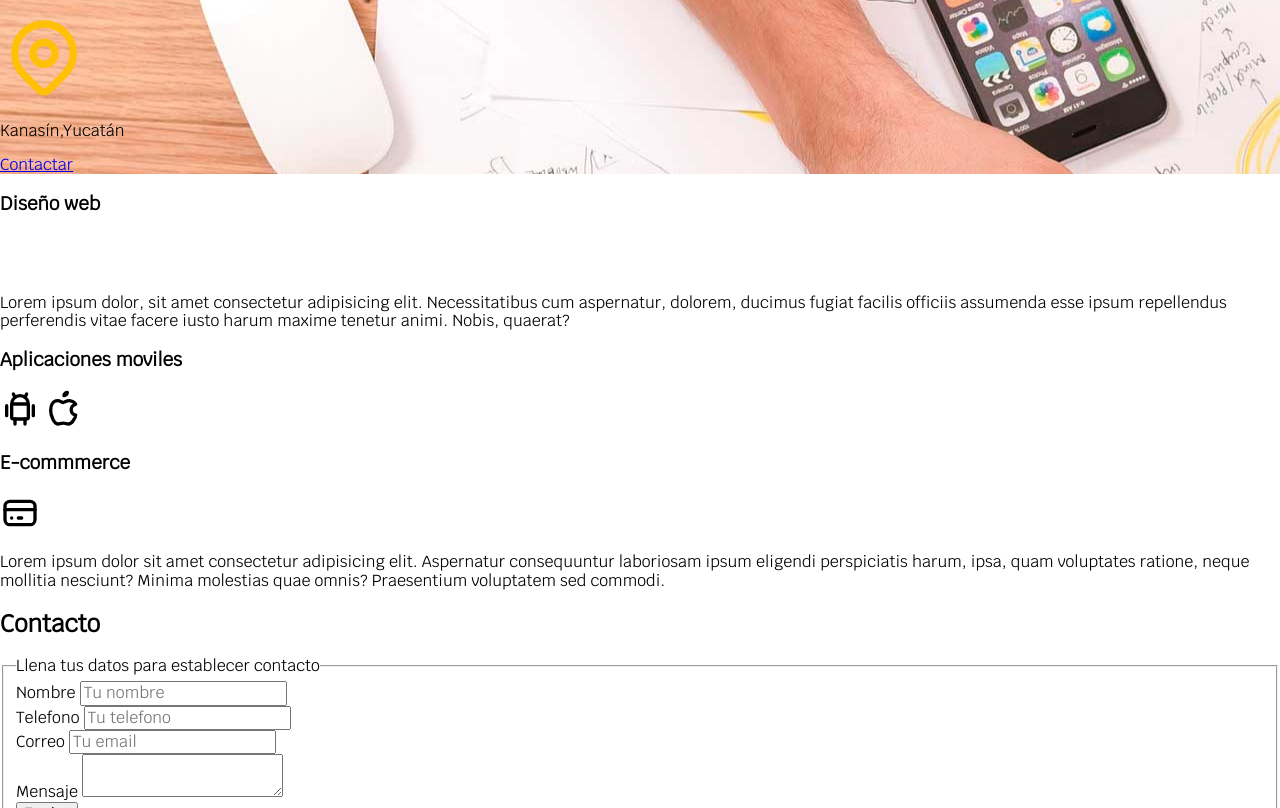
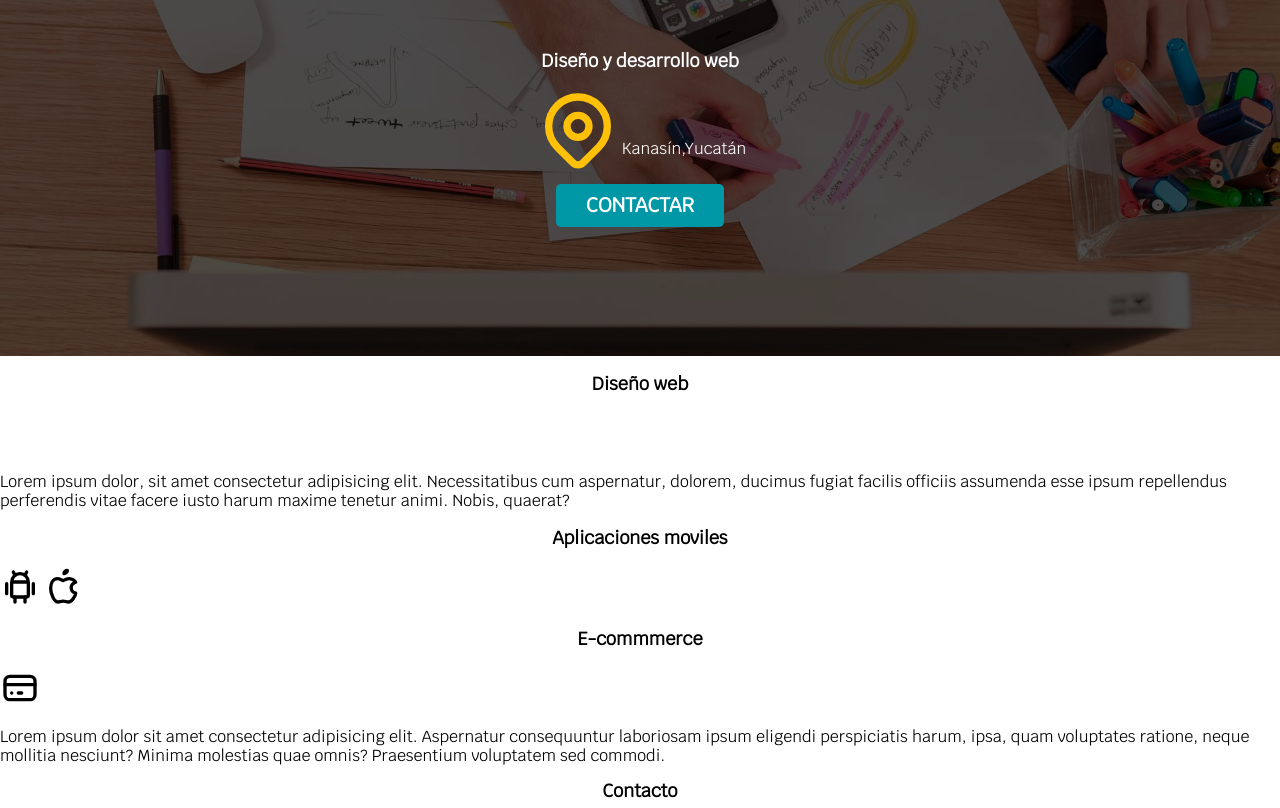
Before and after one commit to Lilianhurtado/Pro-web-7SA, a plain HTML site: page developer_page_7SA/index.html in a window 1280 px wide. Shown: the part 268-1076 px from the top of the page. Drawn offline with Linux system fonts and the light colour scheme; files that its build step writes are made by us from their sources.

Commit message:
Hero  finished

```diff
--- a/developer_page_7SA/css/styles.css
+++ b/developer_page_7SA/css/styles.css
@@ -13,7 +13,32 @@
 html{
     /*conversion para web */
     font-size: 62.5%;
+    font-family: krub, Helvetica, sans-serif;
+    /*Hack para modelo de caja*/
+    box-sizing: border-box;
 }
+
+*,*b::before,* ::after{
+    /*Hack para modelo de caja */
+    box-sizing: inherit;
+}
+
+/* Tipografia*/
+h1{
+font-size: 3.8rem;
+}
+
+h2{
+    font-size:1.8rem;
+}
+
+h3{
+    font-size:1.8rem;
+}
+h1,h2,h3{
+    text-align: center;
+}
+
 body{
     /*16 px es el estandar para navegadores */
     font-size: 16px;
@@ -86,6 +111,61 @@ body{
     /*../*/
     background-image: url("/img/hero.jpg");
     background-repeat: no repeat;
-     /cover cubre la imagen con todo el tamaño posible
+     /*cover cubre la imagen con todo el tamaño posible*/
     background-size: cover;
+    height: 450px; /*Altura del elemento hero*/
+    position: relative; /* para manipular la posicion
+    el padre siempre debe ser relative*/
+
 }
+
+.contenido-hero{
+    /* para manipular la posicion
+    el hijo siempre debe ser relative*/
+    position: absolute;
+    background-color: rgba(0,0,0,.7); /*Al 70%*/
+    width: 100%;
+    height: 100%;
+    /*Alinear vertical y horizontalmente*/
+    display: flex;
+    flex-direction: column;
+    align-items: center;
+    justify-content: center;
+
+}
+
+
+.ubicacion{
+    display: flex;
+    align-items: flex-end;
+}
+
+
+.boton{
+    background-color: var(--secundario);
+    color: var(--blanco);
+    padding:1rem 3rem;
+    /*borde redondeado*/
+    border-radius: .5rem;
+    margin-top: 1rem;
+    font-size:2rem;
+    text-transform: uppercase;
+    text-decoration: none;
+    font-weight: bold;
+    /*Ancho del boton al 90% para diseño movil*/
+    width:90%;
+    /*Alinear texto del boton*/
+    text-align: center;
+}
+.contenido-hero p,
+.contenido-hero h2{
+    color: var(--blanco);
+
+
+}
+
+@media (min-width: 768px){
+    .boton{
+        width: auto;
+    }
+}
--- a/developer_page_7SA/index.html
+++ b/developer_page_7SA/index.html
@@ -1,5 +1,6 @@
 <!DOCTYPE html>
 <html lang="en">
+
 <head>
   <meta charset="UTF-8">
   <meta name="viewport" content="width=device-width, initial-scale=1.0">
@@ -17,6 +18,7 @@
   <link href="https://fonts.googleapis.com/css2?family=Krub&display=swap" rel="stylesheet">"
 
 </head>
+
 <body>
   <header>
     <h1 class="titulo">Lilian Hurtado <span>Developer</span> </h1>
@@ -32,58 +34,36 @@
   </div>
   <section class="hero">
     <div class="contenido-hero">
-    <h2 class="titulo">Diseño y desarrollo web</h2>
-    <svg
-  xmlns="http://www.w3.org/2000/svg"
-  width="88"
-  height="88"
-  viewBox="0 0 24 24"
-  fill="none"
-  stroke="#ffc107"
-  stroke-width="2"
-  stroke-linecap="round"
-  stroke-linejoin="round"
->
+      <h2>Diseño y desarrollo web</h2>
+      <Div class="ubicacion">
+        <svg xmlns="http://www.w3.org/2000/svg" width="88" height="88" viewBox="0 0 24 24" fill="none" stroke="#ffc107"
+          stroke-width="2" stroke-linecap="round" stroke-linejoin="round">
           <path d="M9 11a3 3 0 1 0 6 0a3 3 0 0 0 -6 0" />
           <path d="M17.657 16.657l-4.243 4.243a2 2 0 0 1 -2.827 0l-4.244 -4.243a8 8 0 1 1 11.314 0z" />
         </svg>
         <p>Kanasín,Yucatán </p>
-    <a href="#">Contactar</a>
+
       </div>
+      <a class="boton" href="#">Contactar</a>
   </section>
   <main>
     <section>
       <h3>Diseño web</h3>
-    <svg
-  xmlns="http://www.w3.org/2000/svg"
-  width="40"
-  height="40"
-  viewBox="0 0 24 24"
-  fill="none"
-  stroke="000"
-  stroke-width="2"
-  stroke-linecap="round"
-  stroke-linejoin="round"
->
-  <path d="M12 21a9 9 0 0 1 0 -18c4.97 0 9 3.582 9 8c0 1.06 -.474 2.078 -1.318 2.828c-.844 .75 -1.989 1.172 -3.182 1.172h-2.5a2 2 0 0 0 -1 3.75a1.3 1.3 0 0 1 -1 2.25" />
+      <svg xmlns="http://www.w3.org/2000/svg" width="40" height="40" viewBox="0 0 24 24" fill="none" stroke="000"
+        stroke-width="2" stroke-linecap="round" stroke-linejoin="round">
+        <path
+          d="M12 21a9 9 0 0 1 0 -18c4.97 0 9 3.582 9 8c0 1.06 -.474 2.078 -1.318 2.828c-.844 .75 -1.989 1.172 -3.182 1.172h-2.5a2 2 0 0 0 -1 3.75a1.3 1.3 0 0 1 -1 2.25" />
         <path d="M8.5 10.5m-1 0a1 1 0 1 0 2 0a1 1 0 1 0 -2 0" />
         <path d="M12.5 7.5m-1 0a1 1 0 1 0 2 0a1 1 0 1 0 -2 0" />
         <path d="M16.5 10.5m-1 0a1 1 0 1 0 2 0a1 1 0 1 0 -2 0" />
       </svg>
 
-    <p>Lorem ipsum dolor, sit amet consectetur adipisicing elit. Necessitatibus cum aspernatur, dolorem, ducimus fugiat facilis officiis assumenda esse ipsum repellendus perferendis vitae facere iusto harum maxime tenetur animi. Nobis, quaerat?</p>
+      <p>Lorem ipsum dolor, sit amet consectetur adipisicing elit. Necessitatibus cum aspernatur, dolorem, ducimus
+        fugiat facilis officiis assumenda esse ipsum repellendus perferendis vitae facere iusto harum maxime tenetur
+        animi. Nobis, quaerat?</p>
       <h3>Aplicaciones moviles</h3>
-    <svg
-  xmlns="http://www.w3.org/2000/svg"
-  width="40"
-  height="40"
-  viewBox="0 0 24 24"
-  fill="none"
-  stroke="#000"
-  stroke-width="2"
-  stroke-linecap="round"
-  stroke-linejoin="round"
->
+      <svg xmlns="http://www.w3.org/2000/svg" width="40" height="40" viewBox="0 0 24 24" fill="none" stroke="#000"
+        stroke-width="2" stroke-linecap="round" stroke-linejoin="round">
         <path d="M4 10l0 6" />
         <path d="M20 10l0 6" />
         <path d="M7 9h10v8a1 1 0 0 1 -1 1h-8a1 1 0 0 1 -1 -1v-8a5 5 0 0 1 10 0" />
@@ -92,41 +72,26 @@
         <path d="M9 18l0 3" />
         <path d="M15 18l0 3" />
       </svg>
-<svg
-  xmlns="http://www.w3.org/2000/svg"
-  width="40"
-  height="40"
-  viewBox="0 0 24 24"
-  fill="none"
-  stroke="#000"
-  stroke-width="2"
-  stroke-linecap="round"
-  stroke-linejoin="round"
->
-  <path d="M8.286 7.008c-3.216 0 -4.286 3.23 -4.286 5.92c0 3.229 2.143 8.072 4.286 8.072c1.165 -.05 1.799 -.538 3.214 -.538c1.406 0 1.607 .538 3.214 .538s4.286 -3.229 4.286 -5.381c-.03 -.011 -2.649 -.434 -2.679 -3.23c-.02 -2.335 2.589 -3.179 2.679 -3.228c-1.096 -1.606 -3.162 -2.113 -3.75 -2.153c-1.535 -.12 -3.032 1.077 -3.75 1.077c-.729 0 -2.036 -1.077 -3.214 -1.077z" />
+      <svg xmlns="http://www.w3.org/2000/svg" width="40" height="40" viewBox="0 0 24 24" fill="none" stroke="#000"
+        stroke-width="2" stroke-linecap="round" stroke-linejoin="round">
+        <path
+          d="M8.286 7.008c-3.216 0 -4.286 3.23 -4.286 5.92c0 3.229 2.143 8.072 4.286 8.072c1.165 -.05 1.799 -.538 3.214 -.538c1.406 0 1.607 .538 3.214 .538s4.286 -3.229 4.286 -5.381c-.03 -.011 -2.649 -.434 -2.679 -3.23c-.02 -2.335 2.589 -3.179 2.679 -3.228c-1.096 -1.606 -3.162 -2.113 -3.75 -2.153c-1.535 -.12 -3.032 1.077 -3.75 1.077c-.729 0 -2.036 -1.077 -3.214 -1.077z" />
         <path d="M12 4a2 2 0 0 0 2 -2a2 2 0 0 0 -2 2" />
       </svg>
     </section>
     <section>
 
       <h3>E-commmerce</h3>
-    <svg
-  xmlns="http://www.w3.org/2000/svg"
-  width="40"
-  height="40"
-  viewBox="0 0 24 24"
-  fill="none"
-  stroke="currentColor"
-  stroke-width="2"
-  stroke-linecap="round"
-  stroke-linejoin="round"
->
+      <svg xmlns="http://www.w3.org/2000/svg" width="40" height="40" viewBox="0 0 24 24" fill="none"
+        stroke="currentColor" stroke-width="2" stroke-linecap="round" stroke-linejoin="round">
         <path d="M3 5m0 3a3 3 0 0 1 3 -3h12a3 3 0 0 1 3 3v8a3 3 0 0 1 -3 3h-12a3 3 0 0 1 -3 -3z" />
         <path d="M3 10l18 0" />
         <path d="M7 15l.01 0" />
         <path d="M11 15l2 0" />
       </svg>
-    <p>Lorem ipsum dolor sit amet consectetur adipisicing elit. Aspernatur consequuntur laboriosam ipsum eligendi perspiciatis harum, ipsa, quam voluptates ratione, neque mollitia nesciunt? Minima molestias quae omnis? Praesentium voluptatem sed commodi.</p>
+      <p>Lorem ipsum dolor sit amet consectetur adipisicing elit. Aspernatur consequuntur laboriosam ipsum eligendi
+        perspiciatis harum, ipsa, quam voluptates ratione, neque mollitia nesciunt? Minima molestias quae omnis?
+        Praesentium voluptatem sed commodi.</p>
     </section>
   </main>
   <section>
@@ -161,4 +126,5 @@
   </footer>
 
 </body>
+
 </html>
```
Lines whose indentation alone changed are shown as unchanged.
